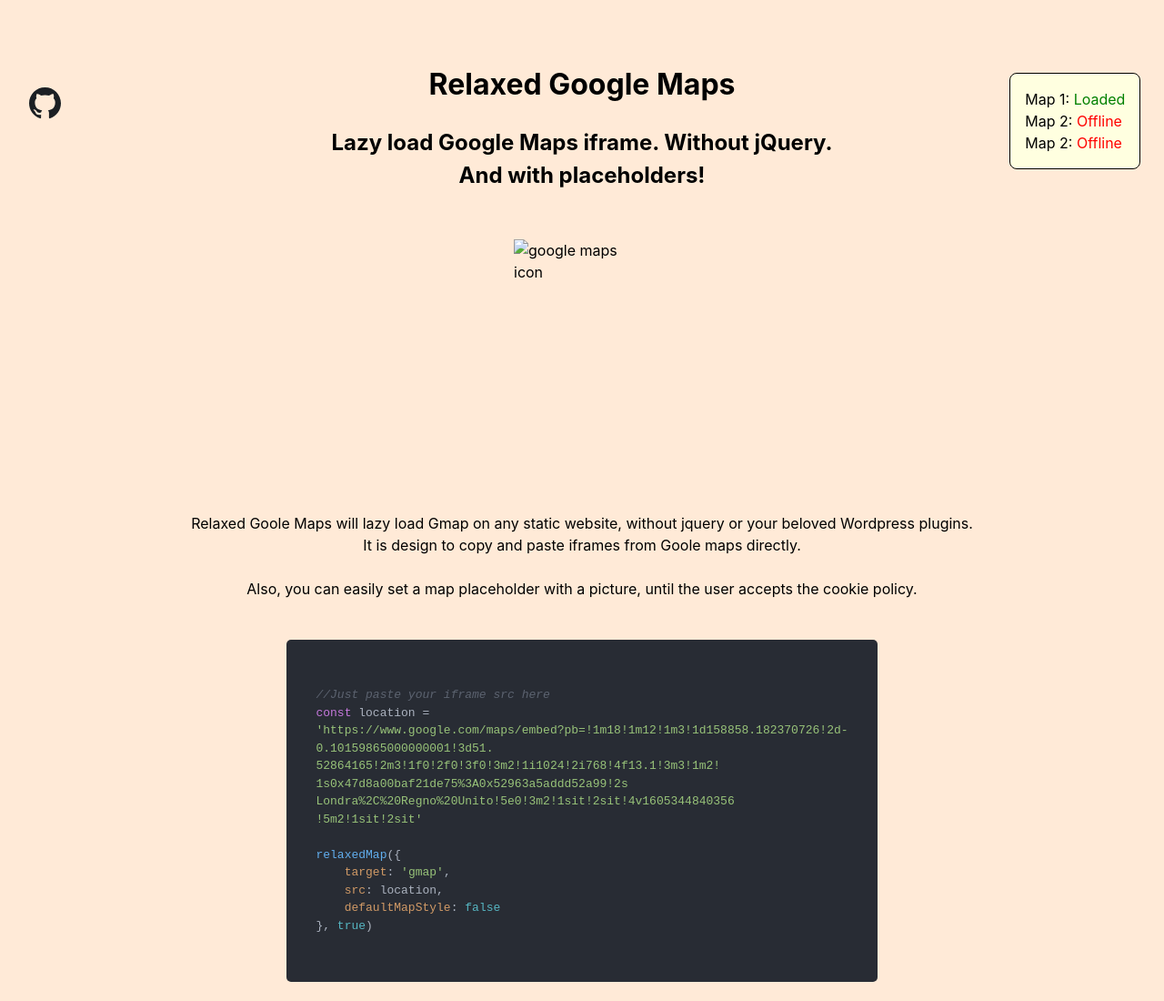
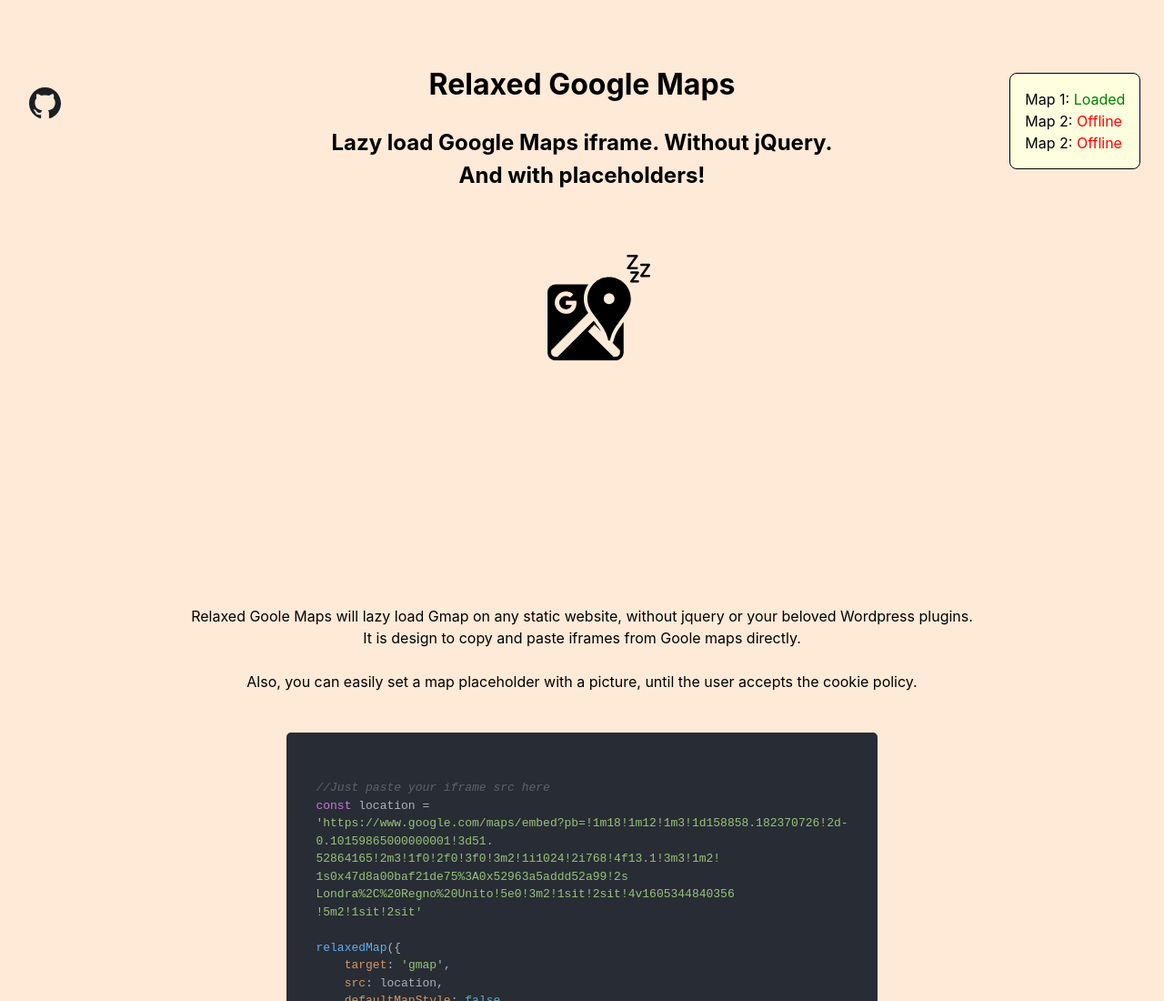
Before and after one commit to mijorus/relaxed-google-maps, a website with bundled scripts: page public/index.html in a window 1280 px wide. Shown: the top 1100 px of the page at 91% size. Built offline with nearby package versions, Linux system fonts and the light colour scheme; files whose address does not match are found by name.

Commit message:
fixed icon path

```diff
--- a/public/index.html
+++ b/public/index.html
@@ -18,7 +18,7 @@
     </header>
 
     <section>
-        <img src="./svg/google-maps.." width="150px" alt="google maps icon">
+        <img src="./svg/google-maps.svg" width="150px" alt="google maps icon">
     </section>
 
     <section id="message">
```
